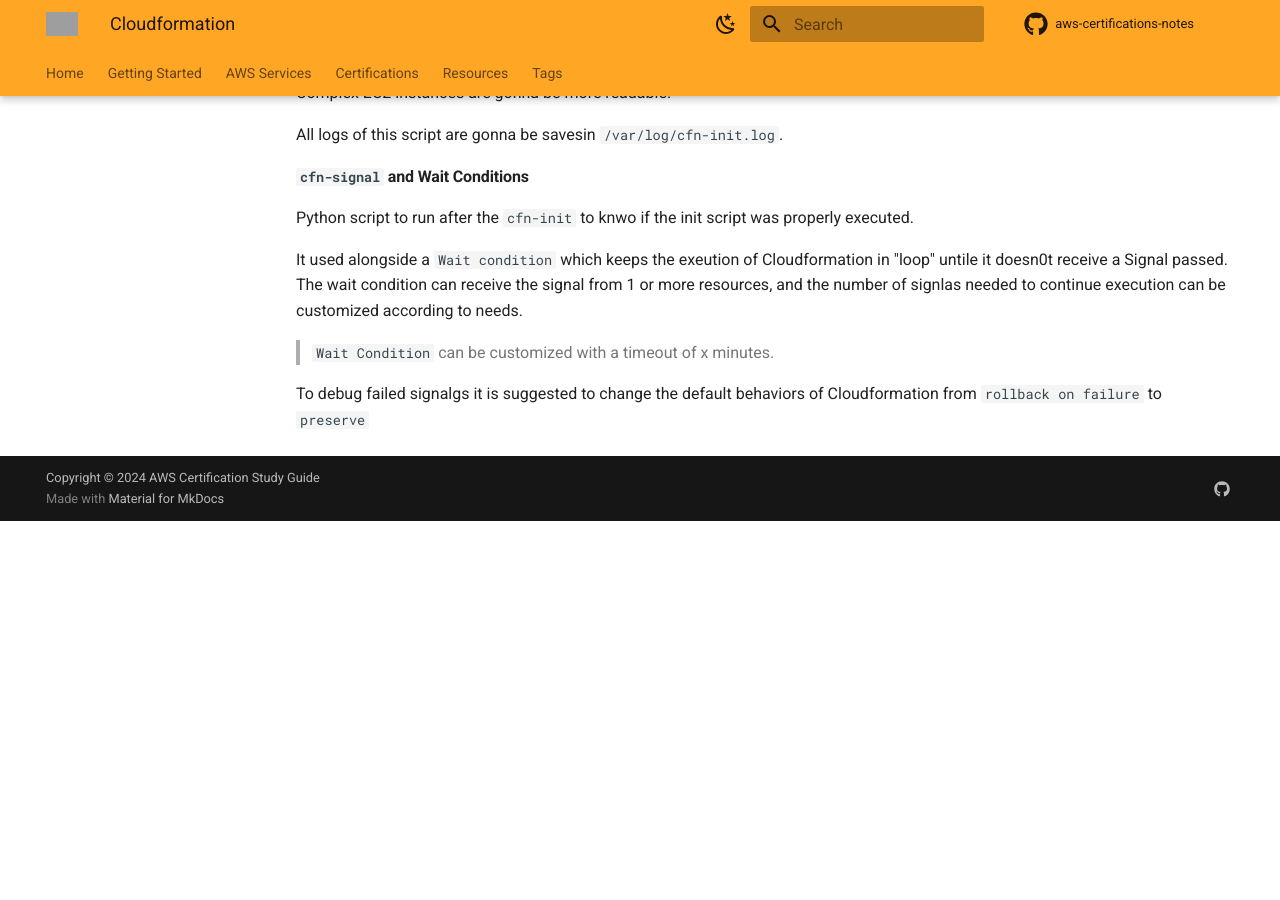
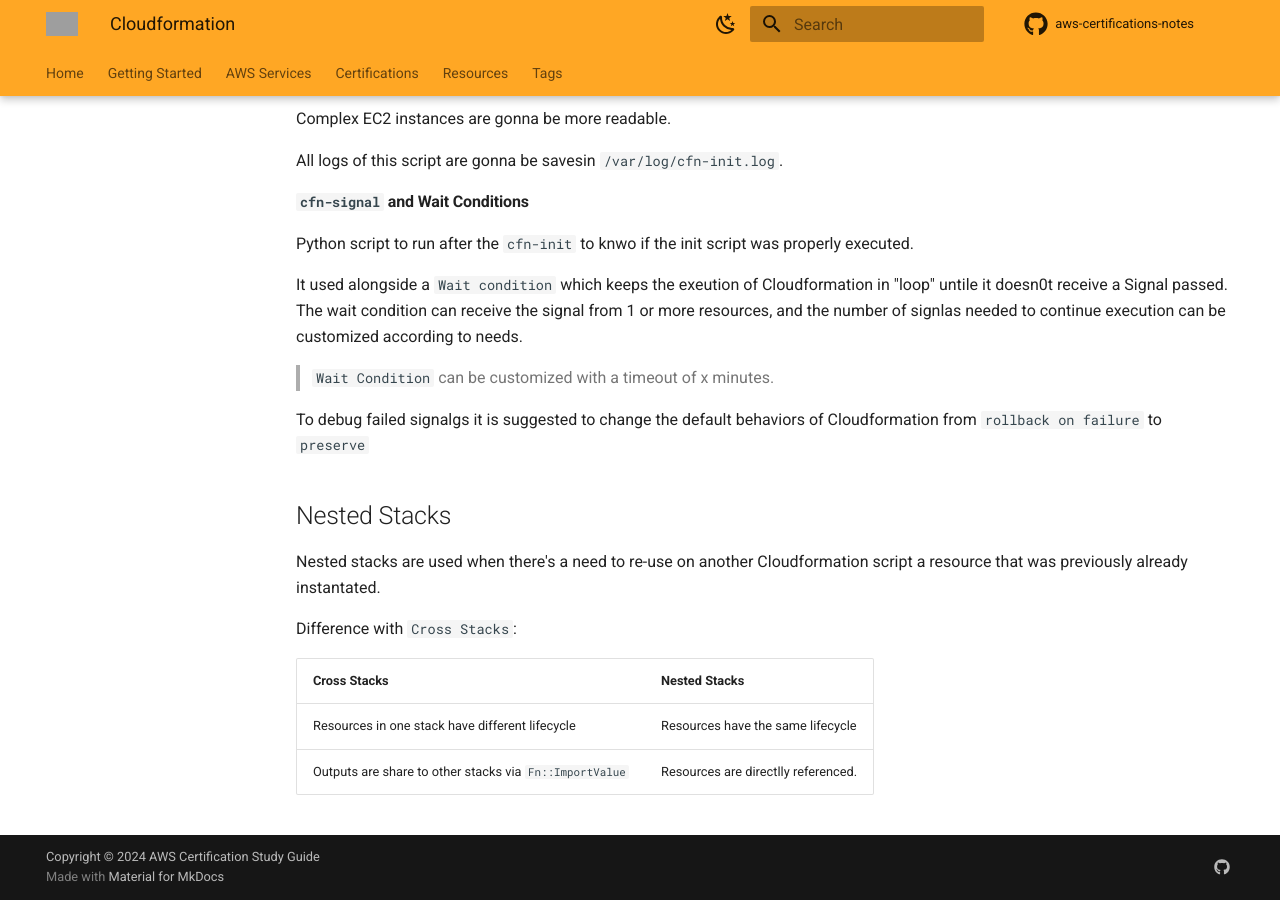
Before and after one commit to Bozz95/aws-certifications-notes, an MkDocs documentation site: the page built from docs/services/iac/cloudformation.md, in a window 1280 px wide and 900 px high, scrolled down 8957 px. Built offline with MkDocs 1.6.1 and Material for MkDocs 9.7.7, drawn with Linux system fonts in a browser that asks for light colours; comment, search, counter and statistics services are not loaded; before the commit the page ends 9478 px from its top, so only the background shows below that; grey boxes are pictures that could not be loaded.

Commit message:
docs: stat of nested vs cross stacks

```diff
--- a/docs/services/iac/cloudformation.md
+++ b/docs/services/iac/cloudformation.md
@@ -29,6 +29,7 @@
   - [Improving management for UserData script](#improving-management-for-userdata-script)
     - [`cfn-init`](#cfn-init)
     - [`cfn-signal` and Wait Conditions](#cfn-signal-and-wait-conditions)
+- [Nested Stacks](#nested-stacks)
 
 ## Intro
 
@@ -347,3 +348,14 @@
 > `Wait Condition` can be customized with a timeout of x minutes.
 
 To debug failed signalgs it is suggested to change the default behaviors of Cloudformation from `rollback on failure` to `preserve`
+
+## Nested Stacks
+
+Nested stacks are used when there's a need to re-use on another Cloudformation script a resource that was previously already instantated.
+
+Difference with `Cross Stacks`:
+
+| Cross Stacks                                            | Nested Stacks                       |
+| ------------------------------------------------------- | ----------------------------------- |
+| Resources in one stack have different lifecycle         | Resources have the same lifecycle   |
+| Outputs are share to other stacks via `Fn::ImportValue` | Resources are directlly referenced. |
```
